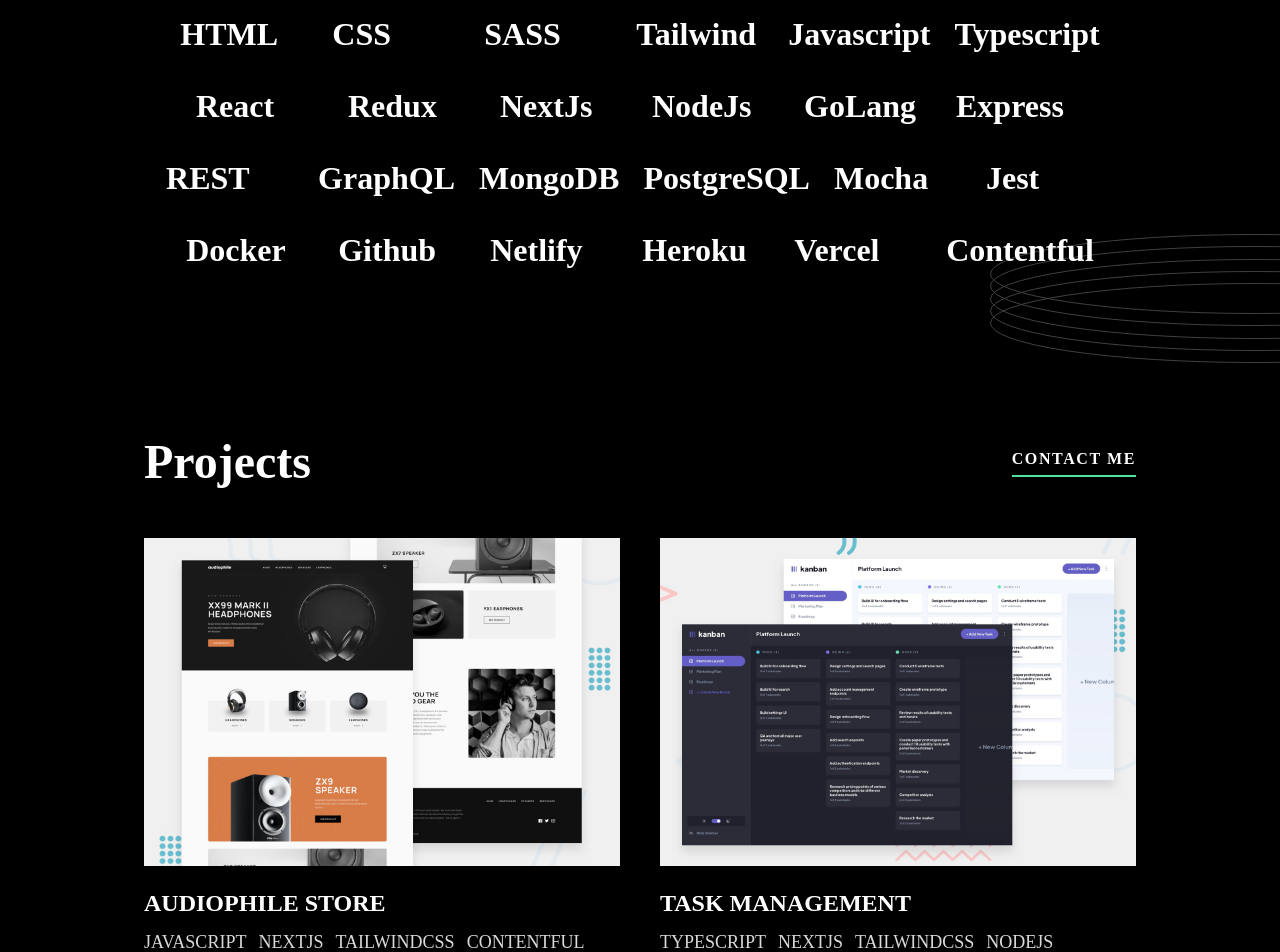
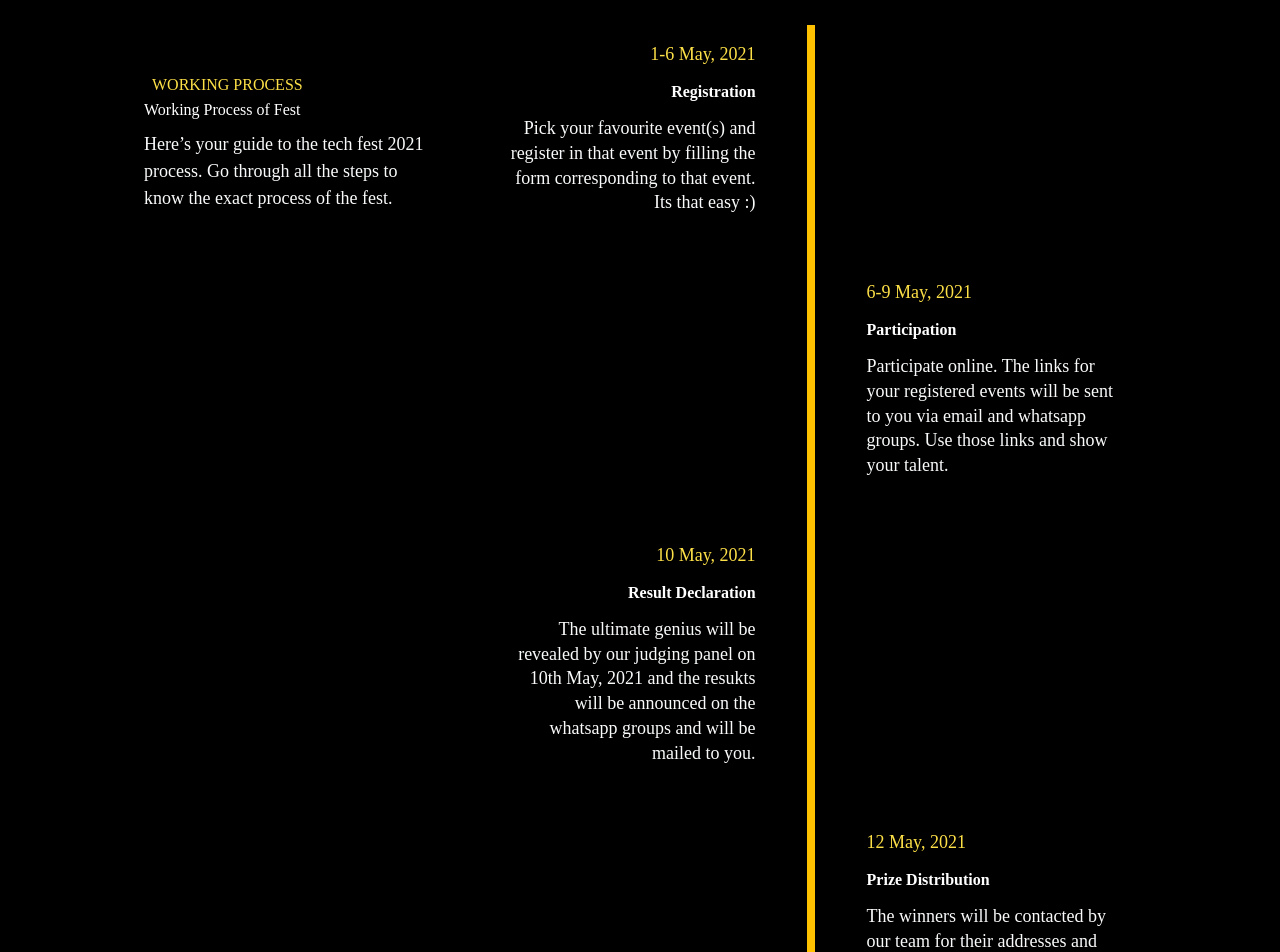
Before and after one commit to SeyfBaskara/Portfolio, a Next.js app: page / in a window 1280 px wide. Shown: the part 680-1632 px from the top of the page. Built offline with nearby package versions, Linux system fonts and the light colour scheme.

Commit message:
add timeline starter template

```diff
--- /dev/null
+++ b/components/Profile/TimeLine.tsx
@@ -0,0 +1,80 @@
+import React from 'react'
+import Image from 'next/image'
+
+const TimeLine = (): JSX.Element => {
+   return (
+      <section className="p-4 md:w-11/12 md:m-auto lg:w-4/5">
+         <div className="text-white">
+            <div className="container  flex flex-col items-start md:flex-row my-12 md:my-24">
+               <div className="flex flex-col w-full sticky md:top-36 lg:w-1/3 mt-2 md:mt-12 pr-6">
+                  <p className="ml-2 text-yellow-300 uppercase tracking-loose">Working Process</p>
+                  <p className="text-3xl md:text-4xl leading-normal md:leading-relaxed mb-2">Working Process of Fest</p>
+                  <p className="text-sm md:text-base text-gray-50 mb-4">
+                     Here’s your guide to the tech fest 2021 process. Go through all the steps to know the exact process
+                     of the fest.
+                  </p>
+               </div>
+               <div className="mt-10 ml-0 md:mt-0 md:ml-12 lg:w-2/3 sticky">
+                  <div className="container mx-auto w-full h-full">
+                     <div className="relative wrap overflow-hidden h-full">
+                        <div className="border-2-2 border-yellow-555 absolute h-full border-2 border-TimelineBorder right-1/2 "></div>
+                        <div className="border-2-2 border-yellow-555 absolute h-full border-2 border-TimelineBorder left-1/2 "></div>
+
+                        <div className="mb-8 flex justify-between flex-row-reverse items-center w-full left-timeline">
+                           <div className="order-1 w-5/12"></div>
+                           <div className="order-1 w-5/12 px-1 py-4 text-right">
+                              <p className="mb-3 text-base text-yellow-300">1-6 May, 2021</p>
+                              <h4 className="mb-3 font-bold text-lg md:text-2xl">Registration</h4>
+                              <p className="text-sm md:text-base leading-snug text-gray-50 text-opacity-100">
+                                 Pick your favourite event(s) and register in that event by filling the form
+                                 corresponding to that event. Its that easy :)
+                              </p>
+                           </div>
+                        </div>
+                        <div className="mb-8 flex justify-between items-center w-full right-timeline">
+                           <div className="order-1 w-5/12"></div>
+                           <div className="order-1  w-5/12 px-1 py-4 text-left">
+                              <p className="mb-3 text-base text-yellow-300">6-9 May, 2021</p>
+                              <h4 className="mb-3 font-bold text-lg md:text-2xl">Participation</h4>
+                              <p className="text-sm md:text-base leading-snug text-gray-50 text-opacity-100">
+                                 Participate online. The links for your registered events will be sent to you via email
+                                 and whatsapp groups. Use those links and show your talent.
+                              </p>
+                           </div>
+                        </div>
+                        <div className="mb-8 flex justify-between flex-row-reverse items-center w-full left-timeline">
+                           <div className="order-1 w-5/12"></div>
+                           <div className="order-1 w-5/12 px-1 py-4 text-right">
+                              <p className="mb-3 text-base text-yellow-300"> 10 May, 2021</p>
+                              <h4 className="mb-3 font-bold text-lg md:text-2xl">Result Declaration</h4>
+                              <p className="text-sm md:text-base leading-snug text-gray-50 text-opacity-100">
+                                 The ultimate genius will be revealed by our judging panel on 10th May, 2021 and the
+                                 resukts will be announced on the whatsapp groups and will be mailed to you.
+                              </p>
+                           </div>
+                        </div>
+
+                        <div className="mb-8 flex justify-between items-center w-full right-timeline">
+                           <div className="order-1 w-5/12"></div>
+                           <div className="order-1  w-5/12 px-1 py-4">
+                              <p className="mb-3 text-base text-yellow-300">12 May, 2021</p>
+                              <h4 className="mb-3 font-bold  text-lg md:text-2xl text-left">Prize Distribution</h4>
+                              <p className="text-sm md:text-base leading-snug text-gray-50 text-opacity-100">
+                                 The winners will be contacted by our team for their addresses and the winning goodies
+                                 will be sent at their addresses.
+                              </p>
+                           </div>
+                        </div>
+                     </div>
+                     <div className="mx-auto -mt-24 md:-mt-24 md:ml-28">
+                        <Image src="/images/timeline.png" alt="images" width={375} height={258} />
+                     </div>
+                  </div>
+               </div>
+            </div>
+         </div>
+      </section>
+   )
+}
+
+export default TimeLine
--- a/pages/index.tsx
+++ b/pages/index.tsx
@@ -1,6 +1,7 @@
 import type { NextPage } from 'next'
 import Layout from '../components/Layout'
 import AboutMe from '../components/Profile/AboutMe'
+import TimeLine from '../components/Profile/TimeLine'
 import Projects from '../components/Projects/Projects'
 import Technologies from '../components/Technologies'
 import data from '../data/data.json'
@@ -10,6 +11,7 @@ const Home: NextPage = () => {
       <Layout metaData={data.metaData}>
          <>
             <AboutMe />
+            <TimeLine />
             <Technologies techStack={data.tools} />
             <Projects projects={data.projects} />
          </>
--- a/tailwind.config.js
+++ b/tailwind.config.js
@@ -22,6 +22,7 @@ module.exports = {
             White: '#FFFFFF',
             Grey: '#d9d9d9',
             Green: '#4EE1A0',
+            TimelineBorder: '#FFC100',
          },
       },
    },
```
Also changed, not shown: public/images/timeline.png (added).
